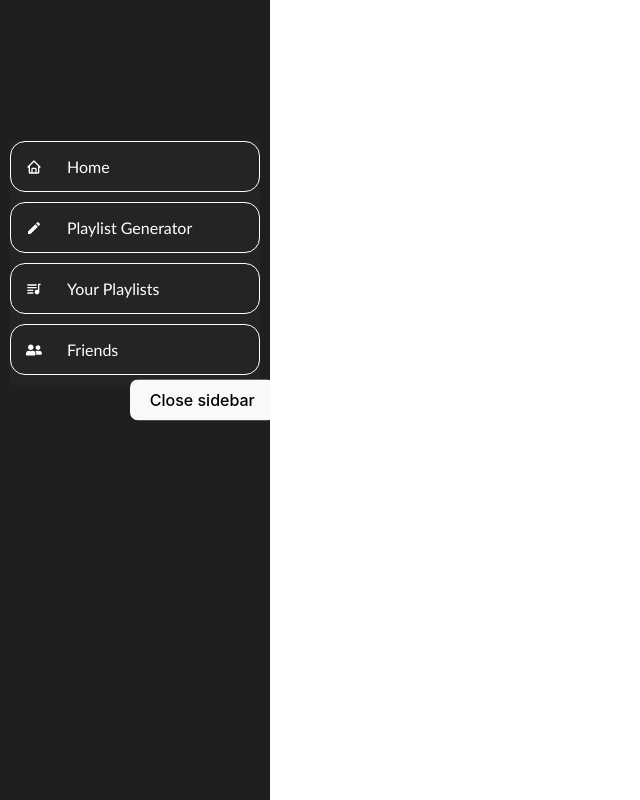
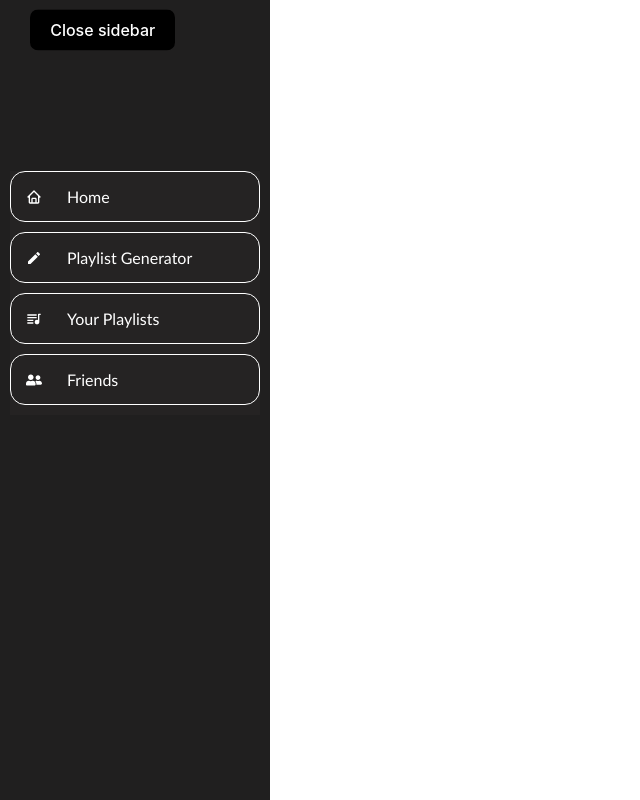
Before and after one commit to csesoc/trainee-3-23t3, a React (Vite) app in the folder client/: page / in a window 1280 px wide. Shown: the whole page, without its empty margins (0-640 px from the left). Built offline with nearby package versions, Linux system fonts and the light colour scheme.

Commit message:
Changed layout of the sidebar

```diff
--- a/client/src/Components/Sidebar.css
+++ b/client/src/Components/Sidebar.css
@@ -10,10 +10,13 @@
 }
 
 .toggle-button {
-  position: relative;
+  margin-top: 30px;
+  margin-left: 30px;
   top: 50%;
   left: 48%;
   transform: translateY(-50%);
+  color: white;
+  background-color: black;
 }
 
 .sidebarlist {
```
